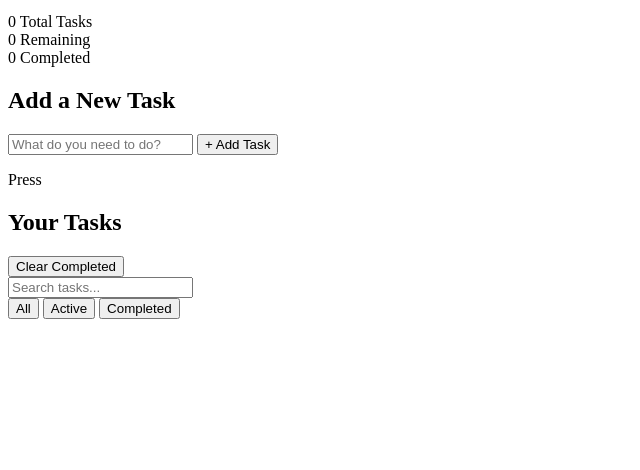
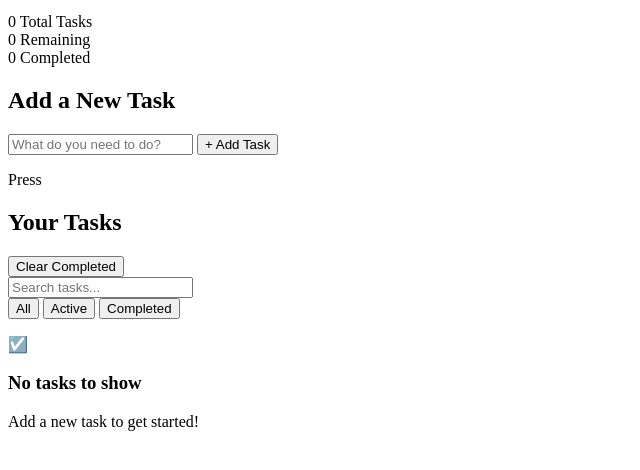
Before and after one commit to hirun-hsdz/todo-application, a plain HTML site: page index.html in a window 1280 px wide. Shown: the part 136-606 px from the top of the page, without its empty margins (0-640 px from the left). Drawn offline with Linux system fonts and the light colour scheme.

Commit message:
add.emptyState

```diff
--- a/index.html
+++ b/index.html
@@ -53,8 +53,7 @@
             </div>
 
             <div class="toolbar">
-                <input type="search" id="seacrhInput"
-                placeholder="Search tasks..." />
+                <input type="search" id="seacrhInput" placeholder="Search tasks..." />
             </div>
 
             <div class="fiters">
@@ -62,7 +61,17 @@
                 <button class="filter-btn" data-filter="active">Active</button>
                 <button class="filter-btn" data-filter="completed">Completed</button>
             </div>
-        </div>
+            </div>
+
+            <ul id="todoList" class="todo-list"></ul>
+
+            <div class="empty-state" id="emptyState">
+                <div class="empty-icon">☑️</div>
+                <h3>No tasks to show</h3>
+                <p>Add a new task to get started!</p>
+            </div>
+
+        </section>
 
 
 
```
